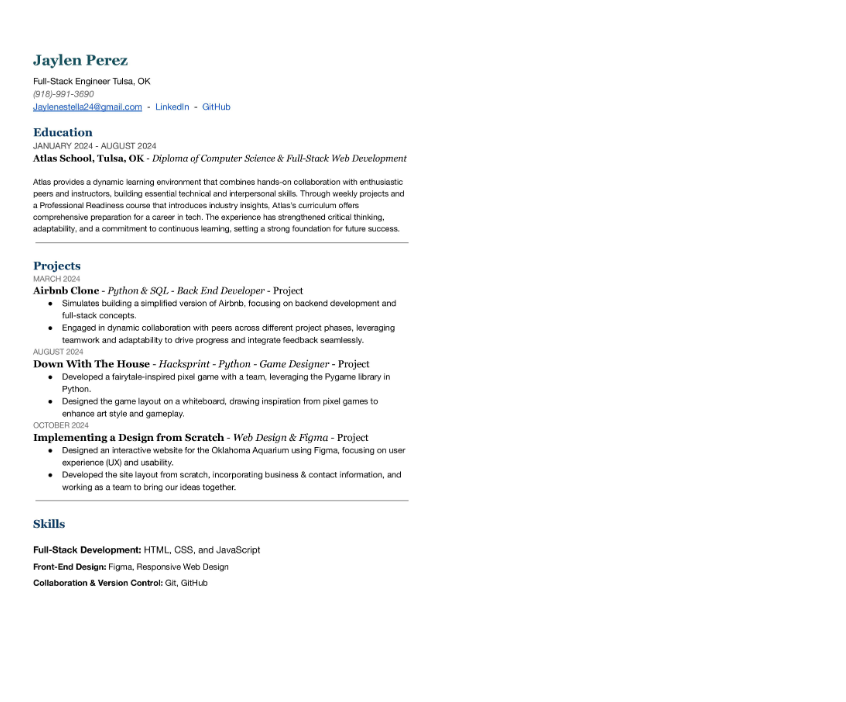
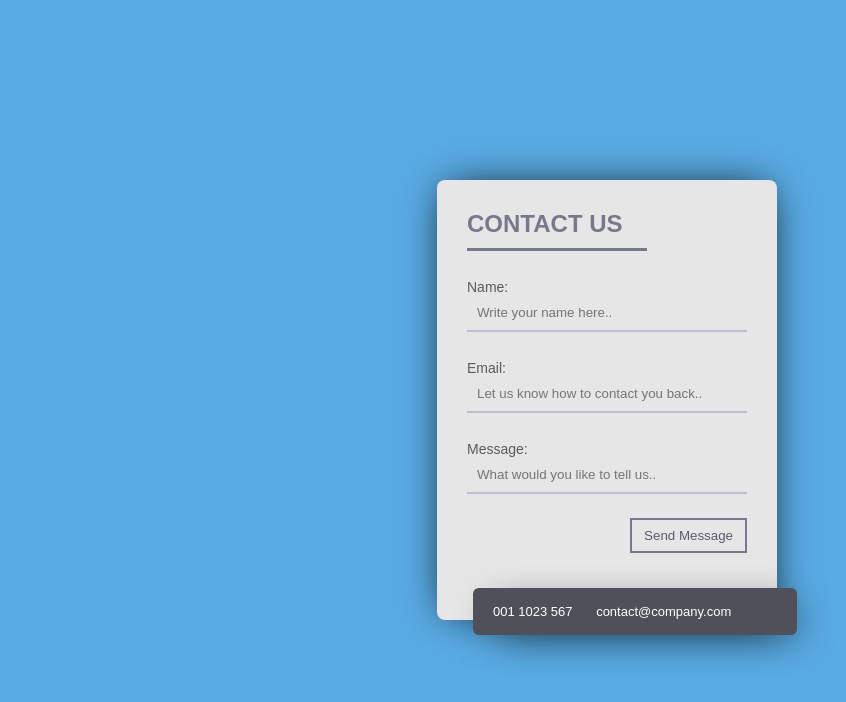
Before and after one commit to Jaylenperez/personal_website, a plain HTML site: page test.html in a window 1280 px wide. Shown: the whole page, without its empty margins (33-879 px from the left). Drawn offline with Linux system fonts and the light colour scheme.

Commit message:
contact form styles

```diff
--- /dev/null
+++ b/contact.css
@@ -0,0 +1,150 @@
+/* Inter Google Font */
+.inter-font {
+    font-family: "Inter", serif;
+    font-optical-sizing: auto;
+    font-weight: 400;
+    font-style: normal;
+}
+
+body {
+    color: #f4f4f4;
+    background-image: url('images/background.jpeg');
+    background-repeat: no-repeat;
+    background-attachment: fixed;
+    background-size: cover;
+    font-family: "Inter", serif;
+    font-style: normal;
+    height: 100vh;
+    overflow-y: hidden;
+    margin: 0;
+    box-sizing: border-box;
+}
+
+.form {
+    font-family: "Inter", serif;
+    font-style: normal;
+    width:340px;
+    height:440px;
+    background:#e6e6e6;
+    border-radius:8px;
+    box-shadow:0 0 40px -10px #000;
+    margin:calc(50vh - 261px) auto;
+    padding:20px 30px;
+    max-width:calc(100vw - 40px);
+    box-sizing:border-box;
+    position:relative
+}
+
+h2 {
+    margin:10px 0;
+    padding-bottom:10px;
+    width:180px;color:#78788c;
+    border-bottom:3px solid #78788c
+}
+
+input {
+    width:100%;
+    padding:10px;box-sizing:border-box;
+    background:none;
+    outline:none;
+    resize:none;
+    border:0;
+    transition:all .3s;
+    border-bottom:2px solid #bebed2
+}
+
+input:focus {
+    border-bottom:2px solid #78788c
+}
+
+p:before {
+    content:attr(type);
+    display:block;
+    margin:28px 0 0;
+    font-size:14px;
+    color:#5a5a5a
+}
+
+
+button {
+    float:right;
+    padding:8px 12px;
+    margin:8px 0 0;
+    border:2px solid #78788c;
+    background:0;color:#5a5a6e;
+    cursor:pointer;
+    transition:all .3s
+}
+
+button:hover {
+    background:#78788c;
+    color:#fff
+}
+
+div {
+    content:'Hi';
+    position:absolute;
+    bottom:-15px;
+    right:-20px;
+    background:#50505a;
+    color:#fff;
+    width:320px;
+    padding:16px 4px 16px 0;
+    border-radius:6px;
+    font-size:13px;
+    box-shadow:10px 10px 40px -14px #000
+}
+
+span {
+    margin:0 5px 0 15px
+}
+
+/* Divider */
+hr.solid {
+    border-top: 3px solid #f4f4f4;
+    width: 50%;
+    margin: 0px 0;
+    margin-left: auto;
+    margin-right: auto;
+    margin-bottom: 10px;
+    opacity: 0.2;
+}
+
+/* NAVIGATION MENU STYLES */
+footer {
+    font-family: "Inter", serif;
+    font-style: normal;
+    text-align: center;
+    padding: 20px 0;
+    font-weight: 300;
+  }
+
+  .navigation {
+    display: flex;
+    justify-content: space-between; /* Distribute the items evenly with equal space */
+    list-style: none;
+    padding: 0;
+    margin: 0 auto;
+    max-width: 600px; /* Restrict the menu width to center it */
+    width: 100%;
+  }
+
+  .navigation li {
+    text-align: center;
+    flex: 0 0 auto; /* Prevent the items from stretching */
+    padding: 0 5px;
+  }
+
+  .navigation a {
+    font-family: 'Inter', sans-serif;
+    text-decoration: none;
+    font-size: 16px;
+    color: #f4f4f4;
+    display: block;
+    padding: 10px 20px; /* Adds some horizontal padding for clickable area */
+    transition: color 0.3s ease;
+  }
+
+  .navigation a:hover {
+    color: #00B4D8;
+  }
--- /dev/null
+++ b/test.css
@@ -0,0 +1,84 @@
+body {
+    background:#59ABE3;
+    margin:0
+}
+
+.form {
+    width:340px;
+    height:440px;
+    background:#e6e6e6;
+    border-radius:8px;
+    box-shadow:0 0 40px -10px #000;
+    margin:calc(50vh - 220px) auto;
+    padding:20px 30px;
+    max-width:calc(100vw - 40px);
+    box-sizing:border-box;
+    font-family:'Montserrat',sans-serif;
+    position:relative
+}
+
+h2 {
+    margin:10px 0;
+    padding-bottom:10px;
+    width:180px;
+    color:#78788c;
+    border-bottom:3px solid #78788c
+}
+
+input {
+    width:100%;
+    padding:10px;
+    box-sizing:border-box;
+    background:none;
+    outline:none;
+    resize:none;
+    border:0;
+    font-family:'Montserrat',sans-serif;
+    transition:all .3s;
+    border-bottom:2px solid #bebed2
+}
+
+input:focus {
+    border-bottom:2px solid #78788c
+}
+
+p:before {
+    content:attr(type);
+    display:block;
+    margin:28px 0 0;
+    font-size:14px;
+    color:#5a5a5a
+}
+
+button {
+    float:right;
+    padding:8px 12px;
+    margin:8px 0 0;
+    font-family:'Montserrat',sans-serif;
+    border:2px solid #78788c;
+    background:0;
+    color:#5a5a6e;
+    cursor:pointer;
+    transition:all .3s
+}
+
+button:hover {
+    background:#78788c;
+    color:#fff
+}
+div {
+    content:'Hi';
+    position:absolute;
+    bottom:-15px;right:-20px;
+    background:#50505a;
+    color:#fff;
+    width:320px;
+    padding:16px 4px 16px 0;
+    border-radius:6px;
+    font-size:13px;
+    box-shadow:10px 10px 40px -14px #000
+}
+
+span {
+    margin:0 5px 0 15px
+}
--- a/test.html
+++ b/test.html
@@ -4,10 +4,19 @@
   <meta charset="UTF-8">
   <meta name="viewport" content="width=device-width, initial-scale=1.0">
   <title>Basic Page</title>
+  <link rel="stylesheet" href="test.css">
 </head>
 <body>
-    <div class="resume-container">
-        <img class="resume" style="width: 494px; height: 640px;" src="../images/resume.jpg">
+  <form class="form">
+    <h2>CONTACT US</h2>
+    <p type="Name:"><input placeholder="Write your name here.."></input></p>
+    <p type="Email:"><input placeholder="Let us know how to contact you back.."></input></p>
+    <p type="Message:"><input placeholder="What would you like to tell us.."></input></p>
+    <button>Send Message</button>
+    <div>
+      <span class="fa fa-phone"></span>001 1023 567
+      <span class="fa fa-envelope-o"></span> contact@company.com
     </div>
+  </form>
 </body>
 </html>
```
Also changed, not shown: pages/contact.html (added, +42 -0 lines).
